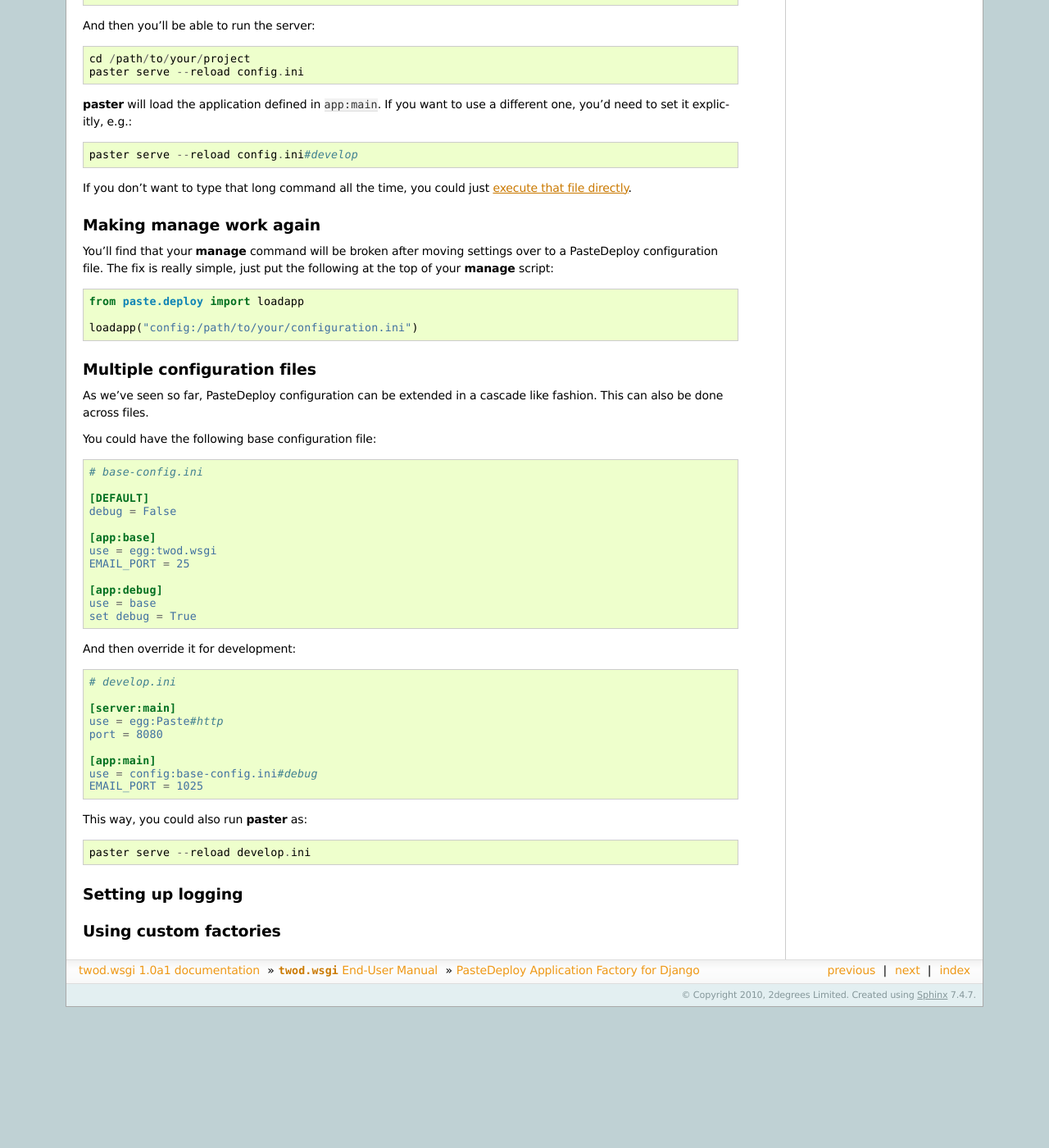
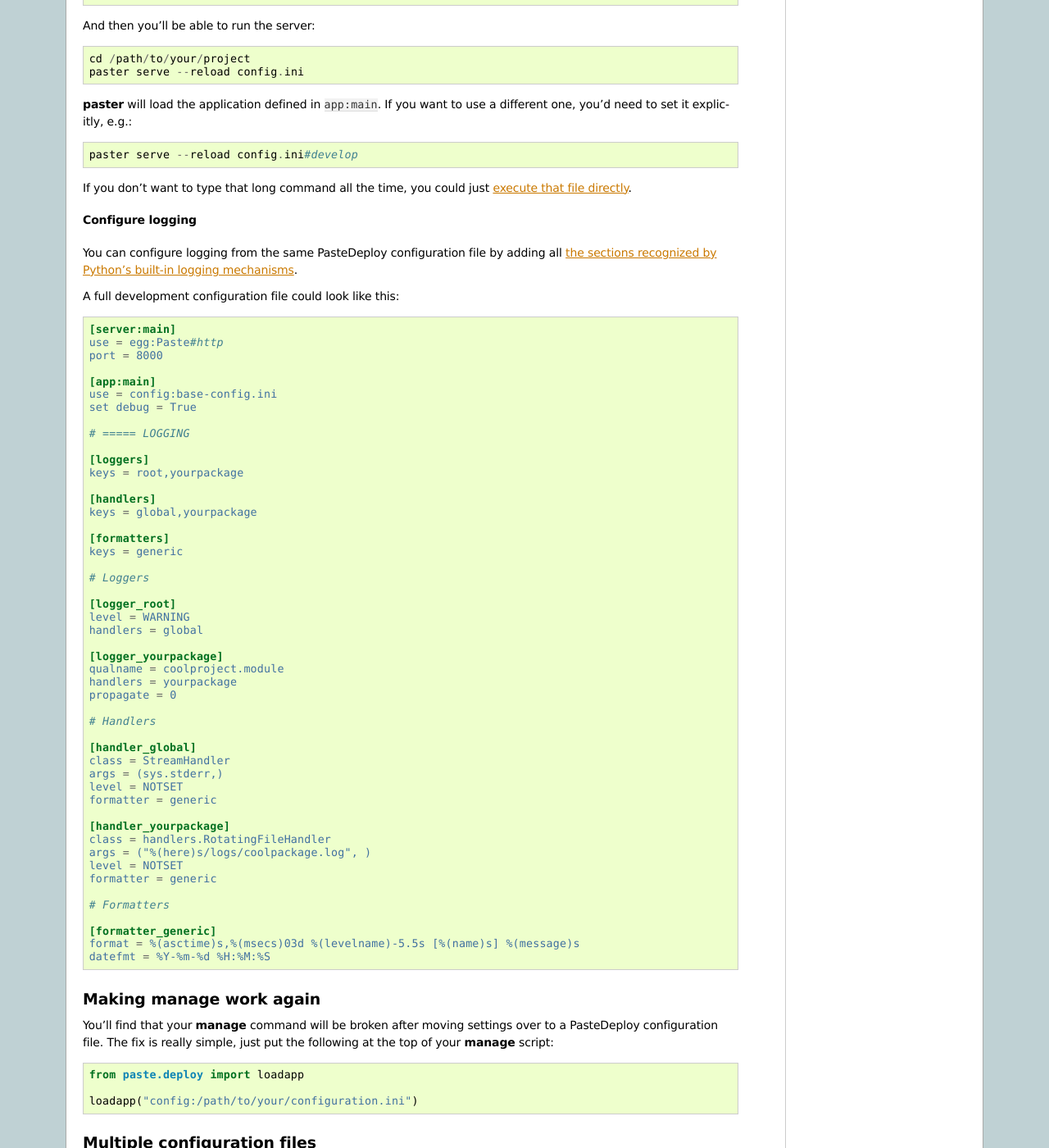
Before and after one commit to 2degrees/django-wsgi, a Sphinx documentation site: the page built from docs/source/manual/paste-factory.rst, in a window 1280 px wide and 1400 px high, scrolled down 6462 px. Shown: the whole window at 82% size. Built offline with Sphinx 7.4.7, drawn with Linux system fonts in a browser that asks for light colours; before the commit the page ends 7690 px from its top, so only the background shows below that; some of the changed text lies outside the part shown.

Commit message:
Explained how to use logging within PasteScript

```diff
--- a/docs/source/manual/paste-factory.rst
+++ b/docs/source/manual/paste-factory.rst
@@ -468,6 +468,68 @@
 `execute that file directly <http://pythonpaste.org/script/#scripts>`_.
 
 
+Configure logging
+~~~~~~~~~~~~~~~~~
+
+You can configure logging from the same PasteDeploy configuration file by
+adding all `the sections recognized by Python's built-in logging mechanisms
+<http://docs.python.org/library/logging.html#configuration-file-format>`_.
+
+A full development configuration file could look like this:
+
+.. code-block:: ini
+
+    [server:main]
+    use = egg:Paste#http
+    port = 8000
+
+    [app:main]
+    use = config:base-config.ini
+    set debug = True
+
+    # ===== LOGGING
+
+    [loggers]
+    keys = root,yourpackage
+
+    [handlers]
+    keys = global,yourpackage
+
+    [formatters]
+    keys = generic
+
+    # Loggers
+
+    [logger_root]
+    level = WARNING
+    handlers = global
+
+    [logger_yourpackage]
+    qualname = coolproject.module
+    handlers = yourpackage
+    propagate = 0
+
+    # Handlers
+
+    [handler_global]
+    class = StreamHandler
+    args = (sys.stderr,)
+    level = NOTSET
+    formatter = generic
+
+    [handler_yourpackage]
+    class = handlers.RotatingFileHandler
+    args = ("%(here)s/logs/coolpackage.log", )
+    level = NOTSET
+    formatter = generic
+
+    # Formatters
+
+    [formatter_generic]
+    format = %(asctime)s,%(msecs)03d %(levelname)-5.5s [%(name)s] %(message)s
+    datefmt = %Y-%m-%d %H:%M:%S
+
+
 Making :command:`manage` work again
 ===================================
 
@@ -522,9 +584,5 @@
     paster serve --reload develop.ini
 
 
-Setting up logging
-==================
-
-
 Using custom factories
 ======================
```
